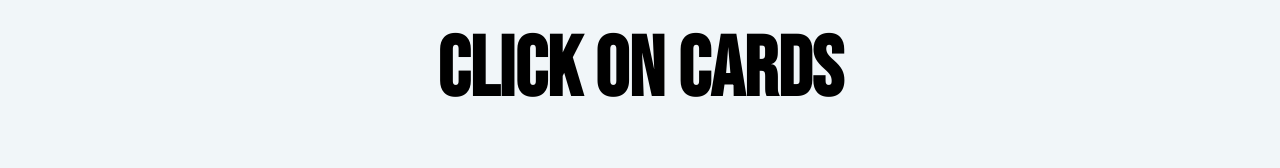
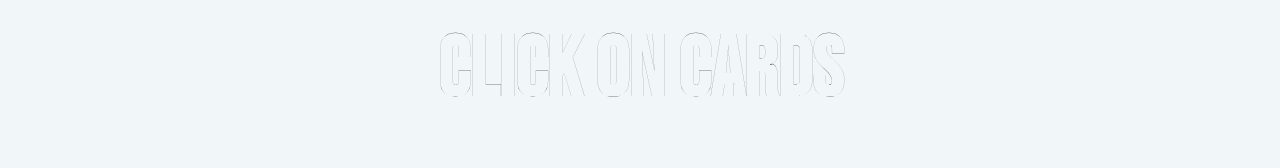
Before and after one commit to Agency-ak/Mysite, a plain HTML site: page index.html in a window 1280 px wide. Shown: the top 168 px of the page. Drawn offline with Linux system fonts and the light colour scheme; grey boxes are pictures that could not be loaded.

Commit message:
Update index.html

```diff
--- a/index.html
+++ b/index.html
@@ -23,8 +23,9 @@
             margin: 0;
             text-align: center;
             margin-top: 20px;
-            color: #000000;
+            color: transparent;
             font-size: 84px;
+            -webkit-text-stroke: 0.1px black;
 
         }
 
```
